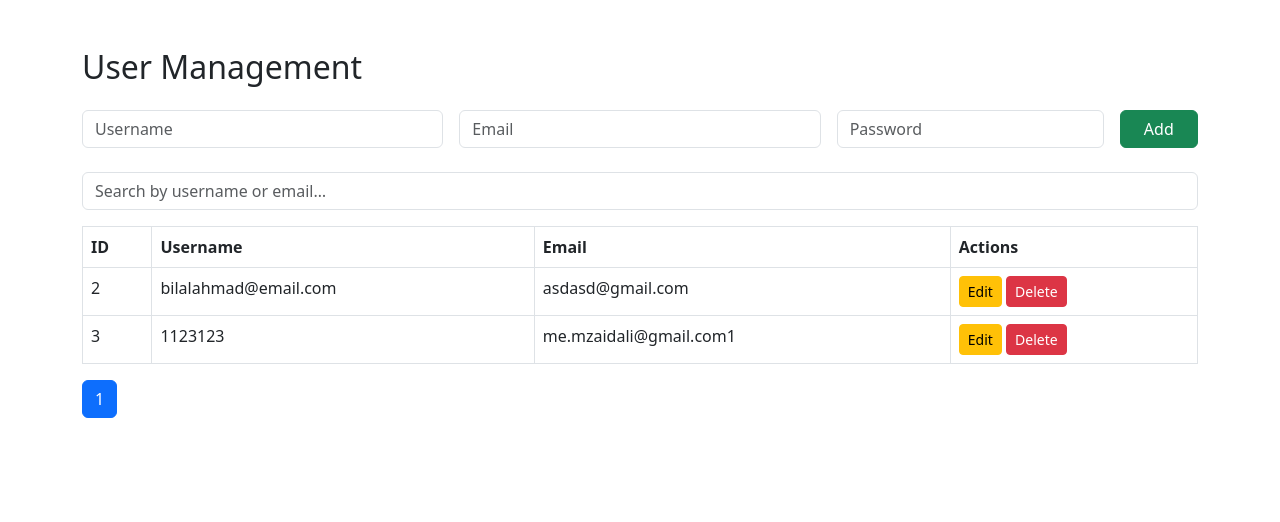
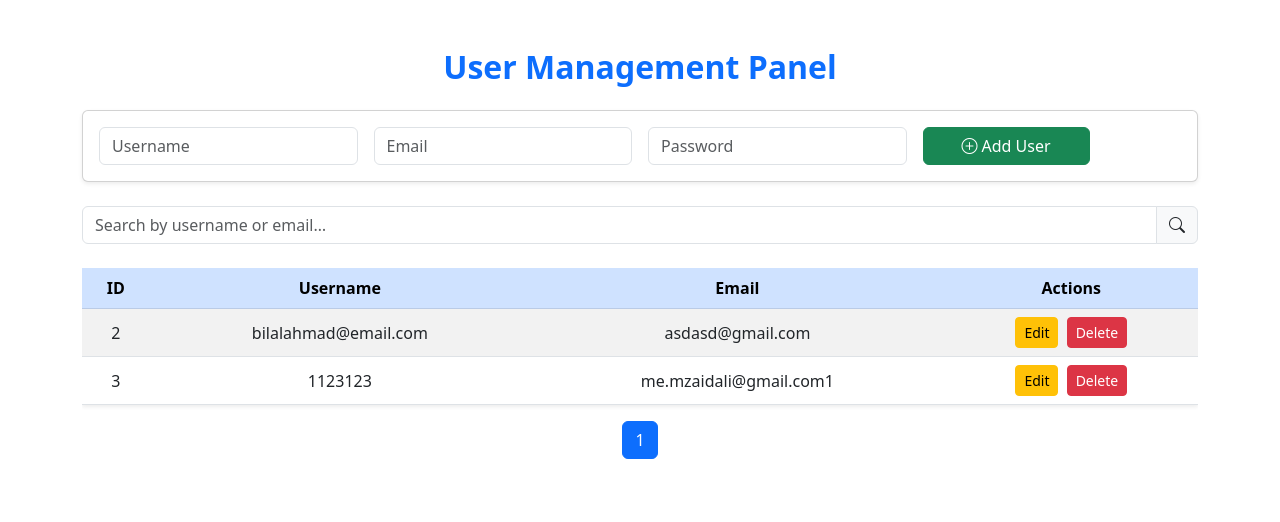
Before and after one commit to zaidalig/djangousercrud, a Django app: page /users-ui/ in a window 1280 px wide. Shown: the top 522 px of the page. Run offline with Django 5.2, Linux system fonts and the light colour scheme; data comes from the database, SQL or seed files in the repository; both versions use the stored data as it was after the commit.

Commit message:
users basic crud added

```diff
--- a/templates/user_crud.html
+++ b/templates/user_crud.html
@@ -2,67 +2,86 @@
 <html lang="en">
 <head>
   <meta charset="UTF-8" />
-  <title>User CRUD</title>
+  <title>User Management</title>
+  <meta name="viewport" content="width=device-width, initial-scale=1" />
   <link href="https://cdn.jsdelivr.net/npm/bootstrap@5.3.0/dist/css/bootstrap.min.css" rel="stylesheet" />
 </head>
 <body>
-<div class="container mt-5">
-  <h2 class="mb-4">User Management</h2>
+<div class="container py-5">
+  <h2 class="mb-4 text-center text-primary fw-bold">User Management Panel</h2>
 
   <!-- Add User Form -->
-  <form id="addUserForm" class="row g-3 mb-4">
-    <div class="col-md-4">
+  <div class="card shadow-sm mb-4">
+    <div class="card-body">
+      <form id="addUserForm" class="row g-3 align-items-center">
+        <div class="col-md-3">
           <input type="text" class="form-control" placeholder="Username" name="username" required />
         </div>
-    <div class="col-md-4">
+        <div class="col-md-3">
           <input type="email" class="form-control" placeholder="Email" name="email" />
         </div>
         <div class="col-md-3">
           <input type="password" class="form-control" placeholder="Password" name="password" required />
         </div>
-    <div class="col-md-1">
-      <button type="submit" class="btn btn-success w-100">Add</button>
+        <div class="col-md-2">
+          <button type="submit" class="btn btn-success w-100">
+            <i class="bi bi-plus-circle"></i> Add User
+          </button>
         </div>
       </form>
+    </div>
+  </div>
 
   <!-- Search -->
-  <div class="mb-3">
+  <div class="input-group mb-4">
     <input id="searchInput" class="form-control" placeholder="Search by username or email…" />
+    <span class="input-group-text"><i class="bi bi-search"></i></span>
   </div>
 
   <!-- User Table -->
-  <table class="table table-bordered">
-    <thead>
+  <div class="table-responsive">
+    <table class="table table-striped align-middle text-center shadow-sm">
+      <thead class="table-primary">
         <tr>
           <th>ID</th><th>Username</th><th>Email</th><th>Actions</th>
         </tr>
       </thead>
       <tbody id="userTableBody"></tbody>
     </table>
+  </div>
 
   <!-- Pagination -->
   <nav>
-    <ul class="pagination" id="pagination"></ul>
+    <ul class="pagination justify-content-center" id="pagination"></ul>
   </nav>
 </div>
 
 <!-- Edit Modal -->
 <div class="modal fade" id="editModal" tabindex="-1">
-  <div class="modal-dialog">
+  <div class="modal-dialog modal-dialog-centered">
     <form class="modal-content" id="editUserForm">
-      <div class="modal-header">
+      <div class="modal-header bg-primary text-white">
         <h5 class="modal-title">Edit User</h5>
-        <button type="button" class="btn-close" data-bs-dismiss="modal"></button>
+        <button type="button" class="btn-close btn-close-white" data-bs-dismiss="modal"></button>
       </div>
       <div class="modal-body">
         <input type="hidden" name="id" />
-        <input type="text" class="form-control mb-2" name="username" placeholder="Username" required />
-        <input type="email" class="form-control mb-2" name="email" placeholder="Email" />
-        <input type="password" class="form-control" name="password" placeholder="New Password (optional)" />
+        <div class="mb-3">
+          <label class="form-label">Username</label>
+          <input type="text" class="form-control" name="username" required />
+        </div>
+        <div class="mb-3">
+          <label class="form-label">Email</label>
+          <input type="email" class="form-control" name="email" />
+        </div>
+        <div class="mb-3">
+          <label class="form-label">New Password (optional)</label>
+          <input type="password" class="form-control" name="password" />
+        </div>
       </div>
       <div class="modal-footer">
-        <button class="btn btn-primary" type="submit">Save</button>
-        <button class="btn btn-secondary" data-bs-dismiss="modal" type="button">Cancel</button>
+        <button class="btn btn-primary" type="submit">Save Changes</button>
+        <button class="btn btn-outline-secondary" data-bs-dismiss="modal" type="button">Cancel</button>
       </div>
     </form>
   </div>
@@ -87,7 +106,7 @@
               <td>${user.username}</td>
               <td>${user.email || "-"}</td>
               <td>
-                <button class="btn btn-sm btn-warning" onclick="openEditModal(${user.id})">Edit</button>
+                <button class="btn btn-sm btn-warning me-1" onclick="openEditModal(${user.id})">Edit</button>
                 <button class="btn btn-sm btn-danger" onclick="deleteUser(${user.id})">Delete</button>
               </td>
             </tr>`;
@@ -149,7 +168,7 @@
       headers: { "Content-Type": "application/json" },
       body: JSON.stringify(data)
     }).then(() => {
-      new bootstrap.Modal(document.getElementById("editModal")).hide();
+      bootstrap.Modal.getInstance(document.getElementById("editModal")).hide();
       loadUsers(currentPage, searchQuery);
     });
   });
@@ -169,6 +188,8 @@
   loadUsers();
 </script>
 
+<!-- Bootstrap JS & Icons -->
 <script src="https://cdn.jsdelivr.net/npm/bootstrap@5.3.0/dist/js/bootstrap.bundle.min.js"></script>
+<link href="https://cdn.jsdelivr.net/npm/bootstrap-icons@1.10.5/font/bootstrap-icons.css" rel="stylesheet" />
 </body>
 </html>
```
Also changed, not shown: db.sqlite3. Lines whose indentation alone changed are shown as unchanged.
